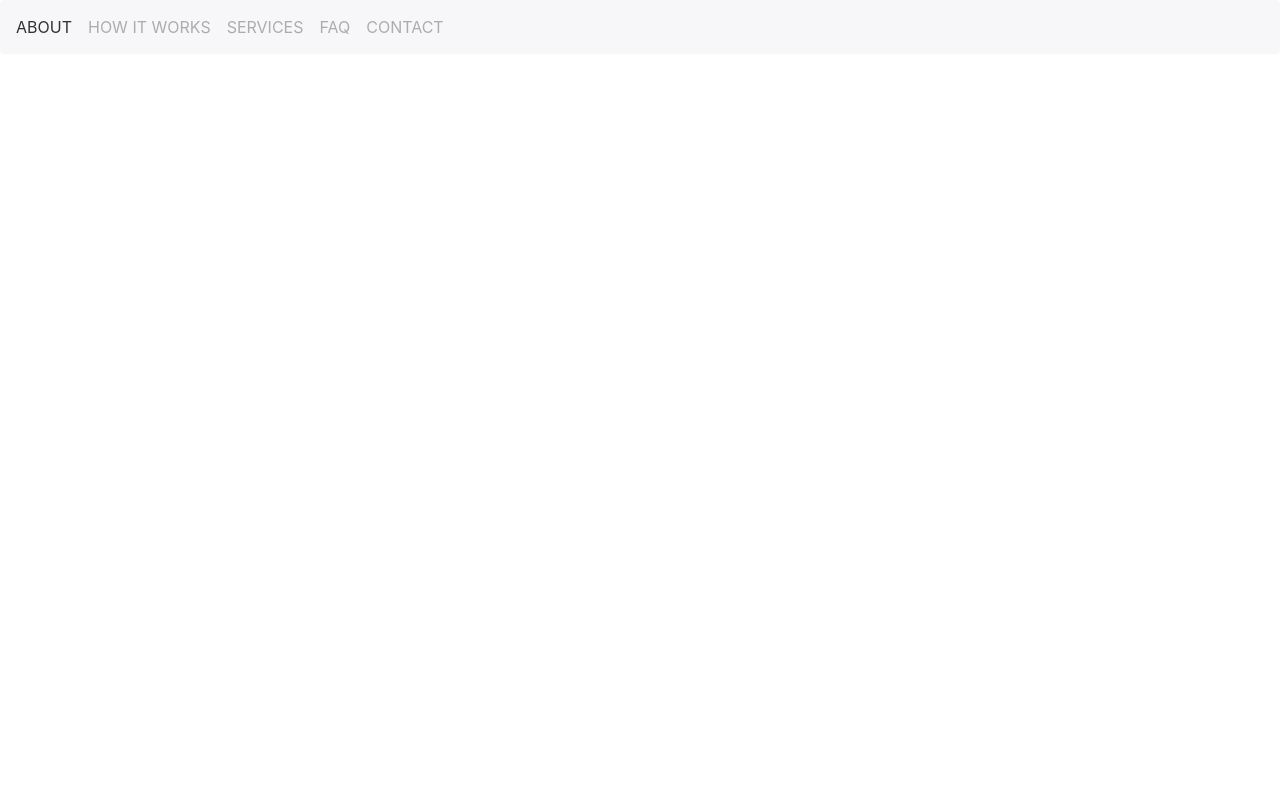
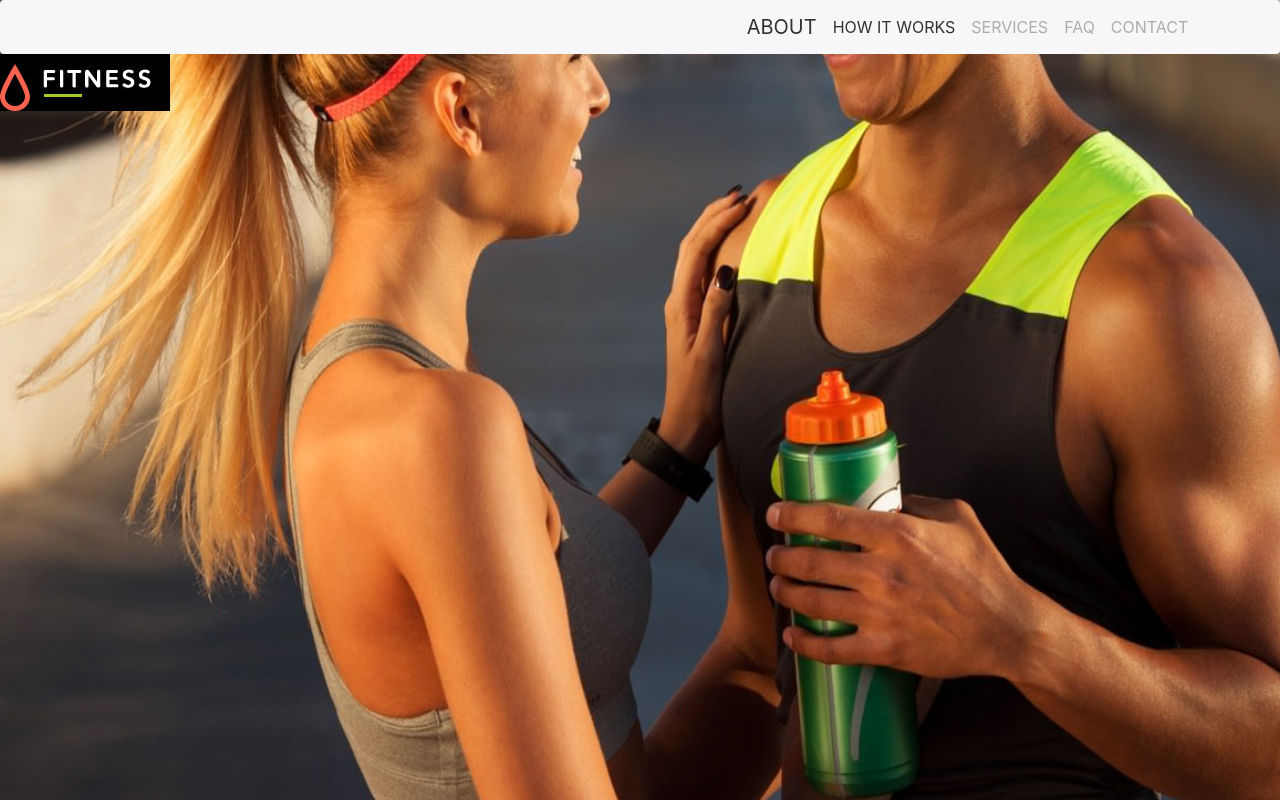
Before and after one commit to Jktrcfyl/Gddo, a website: page app/index.html in a window 1280 px wide. Drawn offline with Linux system fonts and the light colour scheme.

Commit message:
test
test

```diff
--- a/app/index.html
+++ b/app/index.html
@@ -39,15 +39,14 @@
 
 <body>
 
+
 	<!-- Здесь пишем код -->
-
-	<nav class="navbar navbar-static-top navbar-light bg-faded">
+	<div class="col-md-7">.col-md-7</div>
+	<nav class="navbar navbar-light  bg-faded">
+  <a class="navbar-brand" href="#">ABOUT</a>
   <ul class="nav navbar-nav">
     <li class="nav-item active">
-          <a class="nav-link" href="#">ABOUT <span class="sr-only">(current)</span></a>
-        </li>
-        <li class="nav-item">
-          <a class="nav-link" href="#">HOW IT WORKS</a>
+      <a class="nav-link" href="#">HOW IT WORKS<span class="sr-only">(current)</span></a>
     </li>
     <li class="nav-item">
       <a class="nav-link" href="#">SERVICES</a>
@@ -60,7 +59,8 @@
     </li>
   </ul>
 </nav>
-	<div class="hidden"></div>
+<div id="jq_ez_bg" style="visibility: visible; position: fixed; top: 0px; left: 0px; z-index: -1; overflow: hidden; width: 1363px; height: 2000px; opacity: 1;"><img src="img/Untitled-2.jpg" width="1365" height="768" border="0" style="position: relative; width: 1363px; height: 1100px; top: -184.5px; left: 0px;"></div>
+<a class="logo" href="/"><img src="img/Untitled-1.jpg" alt="#"></a>
 
 	<!--[if lt IE 9]>
 	<script src="libs/html5shiv/es5-shim.min.js"></script>
```
Also changed, not shown: app/img/Untitled-1.jpg (added), app/img/Untitled-2.jpg (added), src/sass/bootstrap_c/navbar.sass (deleted). Lines whose indentation alone changed are shown as unchanged.
